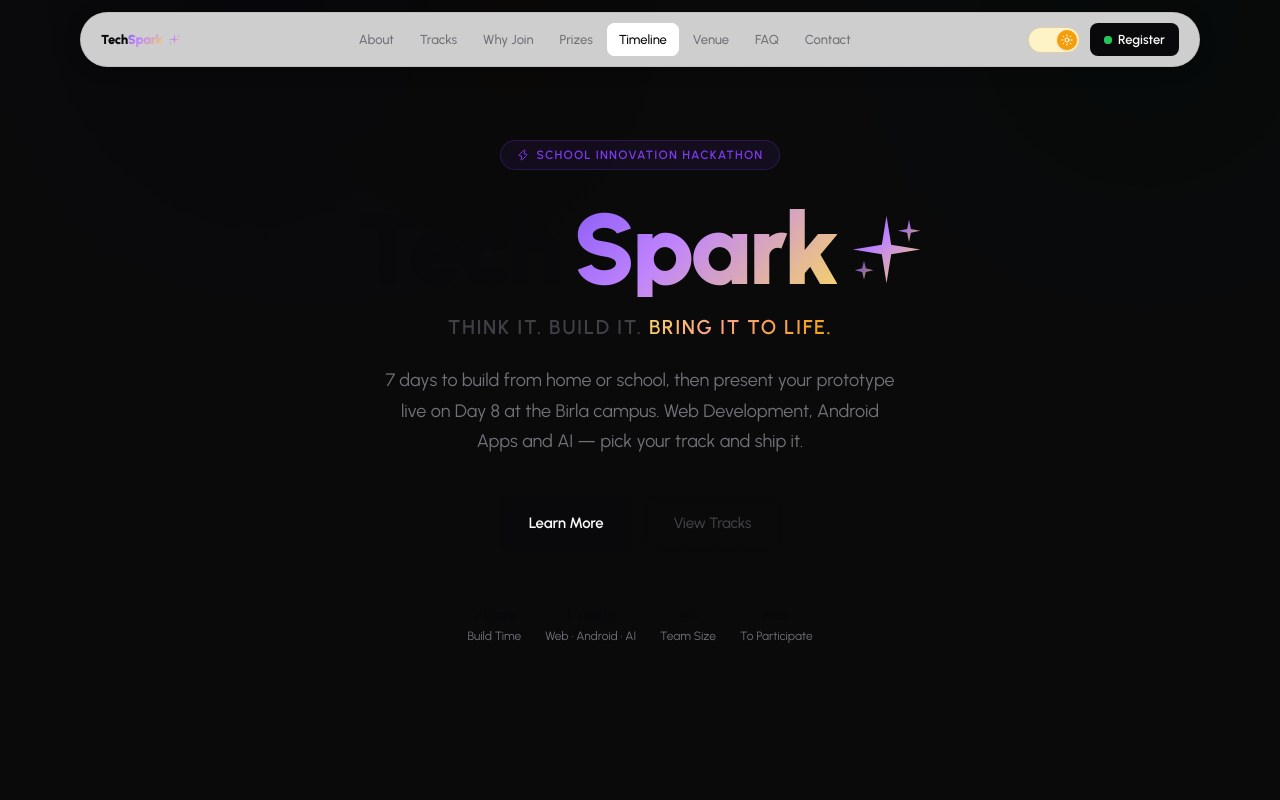
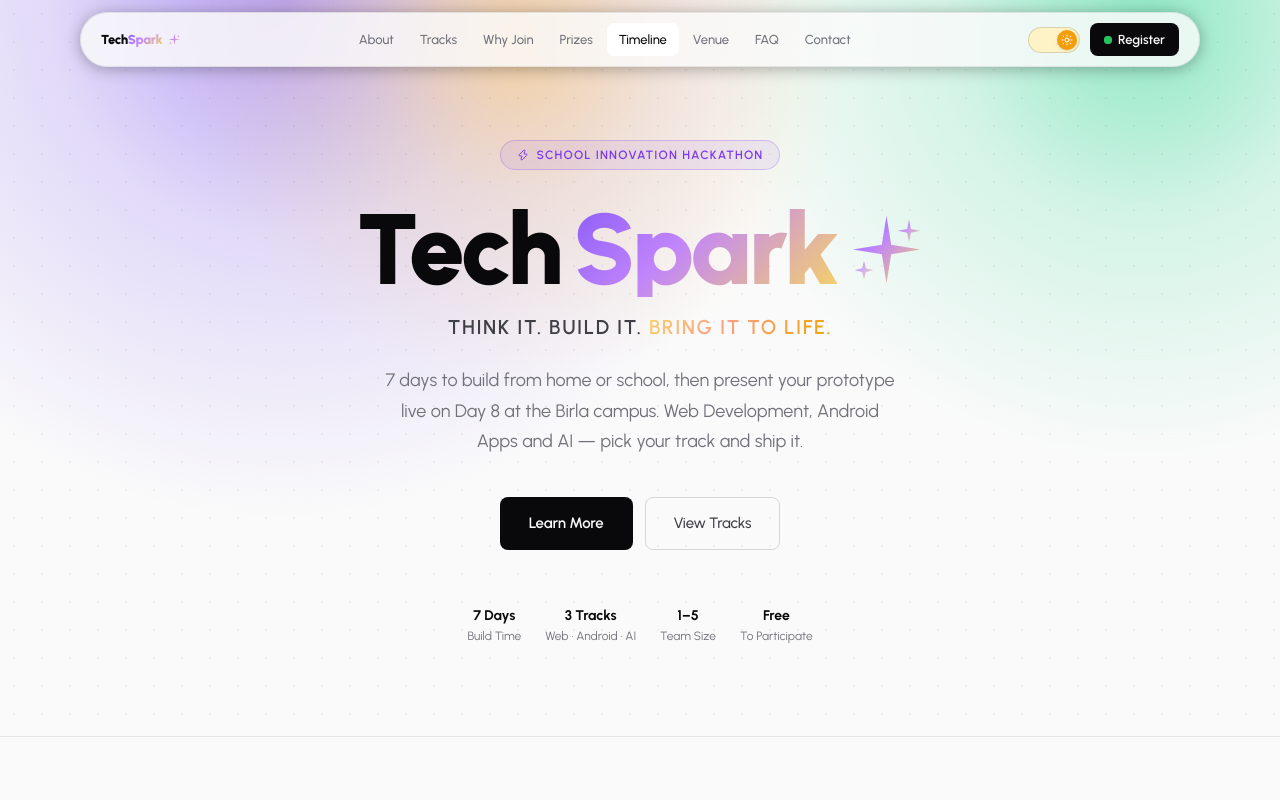
Before and after one commit to Jayendra25/school-hackathon, a Next.js app: page / in a window 1280 px wide. Shown: the top 800 px of the page. Built offline with nearby package versions, Linux system fonts and the light colour scheme.

Commit message:
resolved flush issue

```diff
--- a/src/app/globals.css
+++ b/src/app/globals.css
@@ -7,6 +7,31 @@
 
 /* ── Theme Tokens ── */
 :root,
+[data-theme="light"],
+.theme-light {
+  --bg:              #fafafa;
+  --bg-raised:       #ffffff;
+  --surface:         #ffffff;
+  --border:          rgba(0, 0, 0, 0.08);
+  --border-strong:   rgba(0, 0, 0, 0.14);
+  --border-accent:   rgba(124, 58, 237, 0.25);
+  --text:            #09090b;
+  --text-secondary:  #3f3f46;
+  --text-muted:      #71717a;
+  --accent:          #7c3aed;
+  --accent-dim:      rgba(124, 58, 237, 0.08);
+  --accent-glow:     rgba(124, 58, 237, 0.12);
+  --shadow-sm:       0 1px 3px rgba(0, 0, 0, 0.07);
+  --shadow-md:       0 4px 16px rgba(0, 0, 0, 0.09);
+  --shadow-hover:    0 8px 24px rgba(0, 0, 0, 0.12);
+  --nav-bg:          rgba(250, 250, 250, 0.82);
+  --nav-bg-scrolled: rgba(255, 255, 255, 0.94);
+  --nav-border:      rgba(0, 0, 0, 0.08);
+  --scrollbar-track: #fafafa;
+  --scrollbar-thumb: #d4d4d8;
+  --grid-dot:        rgba(0, 0, 0, 0.04);
+}
+
 [data-theme="dark"],
 .theme-dark {
   --bg:              #0a0a0b;
@@ -30,31 +55,6 @@
   --scrollbar-track: #0a0a0b;
   --scrollbar-thumb: #27272a;
   --grid-dot:        rgba(255, 255, 255, 0.04);
-}
-
-[data-theme="light"],
-.theme-light {
-  --bg:              #fafafa;
-  --bg-raised:       #ffffff;
-  --surface:         #ffffff;
-  --border:          rgba(0, 0, 0, 0.08);
-  --border-strong:   rgba(0, 0, 0, 0.14);
-  --border-accent:   rgba(124, 58, 237, 0.25);
-  --text:            #09090b;
-  --text-secondary:  #3f3f46;
-  --text-muted:      #71717a;
-  --accent:          #7c3aed;
-  --accent-dim:      rgba(124, 58, 237, 0.08);
-  --accent-glow:     rgba(124, 58, 237, 0.12);
-  --shadow-sm:       0 1px 3px rgba(0, 0, 0, 0.07);
-  --shadow-md:       0 4px 16px rgba(0, 0, 0, 0.09);
-  --shadow-hover:    0 8px 24px rgba(0, 0, 0, 0.12);
-  --nav-bg:          rgba(250, 250, 250, 0.82);
-  --nav-bg-scrolled: rgba(255, 255, 255, 0.94);
-  --nav-border:      rgba(0, 0, 0, 0.08);
-  --scrollbar-track: #fafafa;
-  --scrollbar-thumb: #d4d4d8;
-  --grid-dot:        rgba(0, 0, 0, 0.04);
 }
 
 /* ── View Transition Ripple ── */
--- a/src/app/layout.tsx
+++ b/src/app/layout.tsx
@@ -32,11 +32,17 @@ export default function RootLayout({
   children: React.ReactNode;
 }>) {
   return (
-    <html lang="en" className="scroll-smooth">
+    <html lang="en" className="scroll-smooth" data-theme="light">
       <head>
-        <meta name="theme-color" content="#000000" />
+        <meta name="theme-color" content="#fafafa" />
+        {/* Prevent flash of wrong theme — set data-theme before paint */}
+        <script
+          dangerouslySetInnerHTML={{
+            __html: `document.documentElement.setAttribute('data-theme', 'light');`,
+          }}
+        />
       </head>
-      <body className={`${urbanist.className} min-h-screen antialiased selection:bg-[#8B5CF6]/30 selection:text-white`}>
+      <body className={`${urbanist.className} min-h-screen antialiased selection:bg-[#8B5CF6]/30 selection:text-[#09090b]`}>
         {children}
       </body>
     </html>
```
